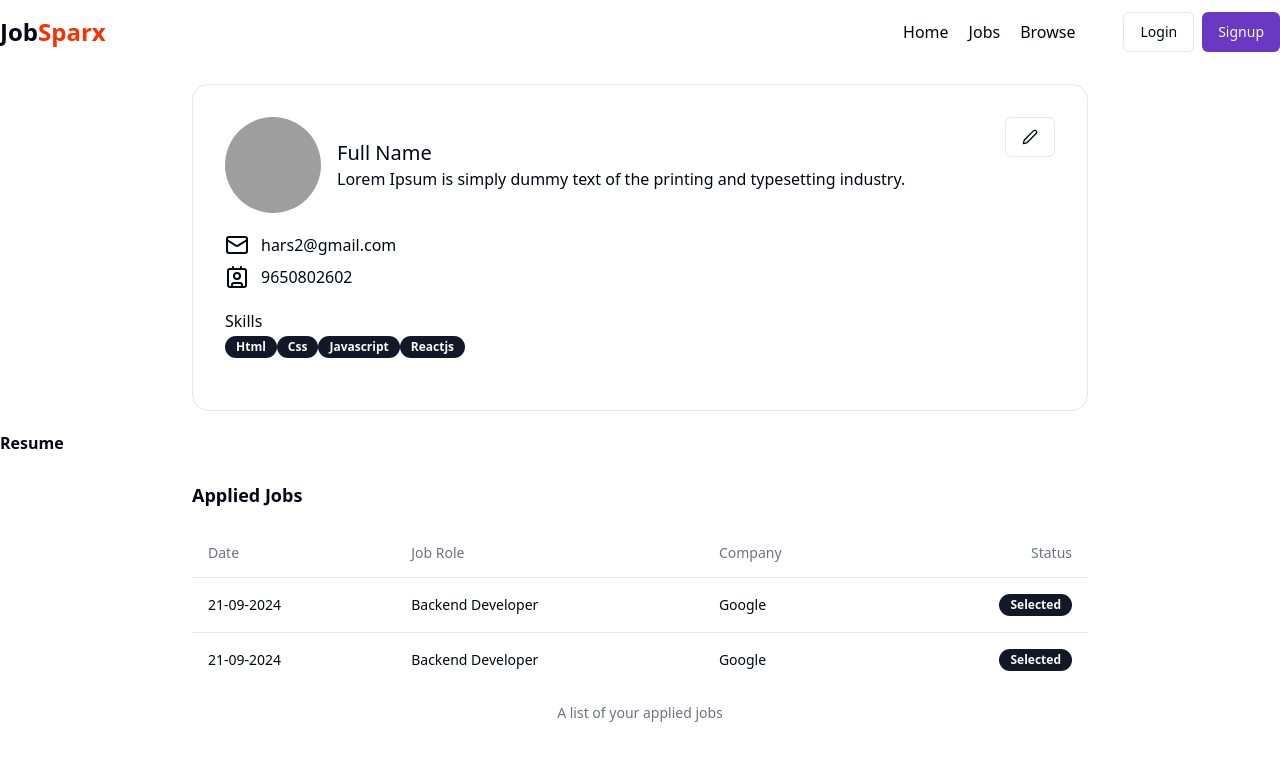
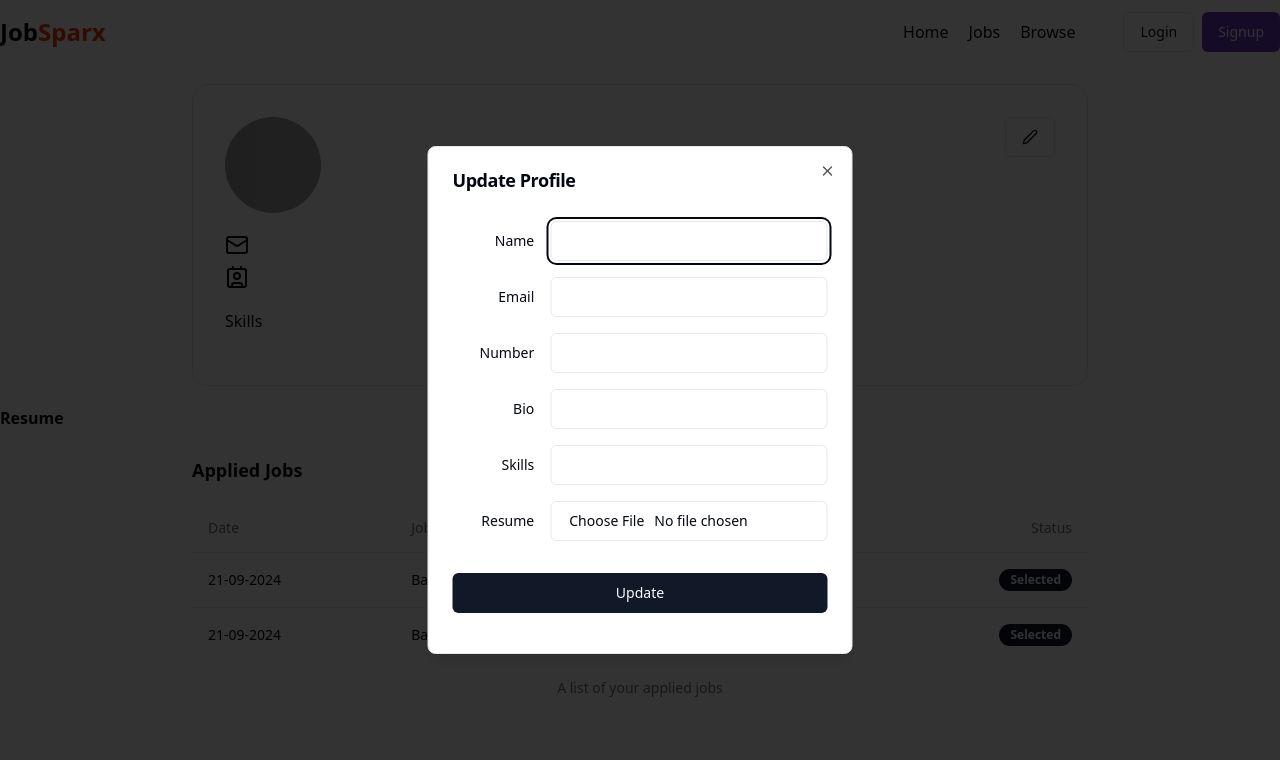
Before and after one commit to yosshh/jobSparx-frontend, a React (Vite) app: page /profile in a window 1280 px wide. Both pictures are taken after a click on the button 1030 px from the left and 137 px from the top of the page. Shown: the top 760 px of the page. Built offline with nearby package versions, Linux system fonts and the light colour scheme; grey boxes are pictures that could not be loaded.

Commit message:
add updateProfile component and fix bugs

```diff
--- a/package.json
+++ b/package.json
@@ -11,6 +11,7 @@
   },
   "dependencies": {
     "@radix-ui/react-avatar": "^1.1.1",
+    "@radix-ui/react-dialog": "^1.1.2",
     "@radix-ui/react-label": "^2.1.0",
     "@radix-ui/react-popover": "^1.1.2",
     "@radix-ui/react-radio-group": "^1.2.1",
@@ -28,6 +29,7 @@
     "react-dom": "^18.3.1",
     "react-redux": "^9.1.2",
     "react-router-dom": "^6.27.0",
+    "redux": "^4.2.1",
     "shadcn-ui": "^0.9.2",
     "sonner": "^1.7.0",
     "tailwind-merge": "^2.5.4",
--- a/src/components/Profile.jsx
+++ b/src/components/Profile.jsx
@@ -5,11 +5,17 @@
 import { Badge } from './ui/badge'
 import { Label } from './ui/label'
 import AppliedJobTable from './AppliedJobTable'
+import { useState } from 'react'
+import UpdateProfileDialog from './UpdateProfileDialog'
+import { useSelector } from 'react-redux'
 
-const skills = ["Html", "Css", "Javascript", "Reactjs"]
-const isResume = true;
+// const skills = ["Html", "Css", "Javascript", "Reactjs"]
+
 
 const Profile = () => {
+    const [open, setOpen] = useState(false);
+    const {user} = useSelector(store=>store.auth);
+    const isResume = true;
     return (
         <div>
             <Navbar />
@@ -20,26 +26,26 @@
                             <AvatarImage src="https://www.shutterstock.com/image-vector/circle-line-simple-design-logo-600nw-2174926871.jpg" alt="profile" />
                         </Avatar>
                         <div>
-                            <h1 className='font-medium text-xl'>Full Name</h1>
-                            <p>Lorem Ipsum is simply dummy text of the printing and typesetting industry.</p>
+                            <h1 className='font-medium text-xl'>{user?.fullName}</h1>
+                            <p>{user?.profile?.bio}</p>
                         </div>
                     </div>
-                    <Button className="text-right" variant="outline"><Pen /></Button>
+                    <Button onClick={()=> setOpen(true)} className="text-right" variant="outline"><Pen /></Button>
                 </div>
                 <div className='my-5'>
                     <div className='flex items-center gap-3 my-2'>
                         <Mail />
-                        <span>hars2@gmail.com</span>
+                        <span>{user?.email}</span>
                     </div>
                     <div className='flex items-center gap-3 my-2'>
                         <Contact />
-                        <span>9650802602</span>
+                        <span>{user?.phoneNumber}</span>
                     </div>
                 </div>
                 <div className='my-5'>
                     <h1>Skills</h1>
                 {
-                   skills.length !=0 ? skills.map((item, index)=> <Badge key={index}>{item}</Badge>) : <span>NA</span>
+                   user?.profile?.skills.length !=0 ? user?.profile?.skills.map((item, index)=> <Badge key={index}>{item}</Badge>) : <span>NA</span>
                 }
 
 
@@ -56,6 +62,7 @@
                 {/* Applied Job Table   */}
                 <AppliedJobTable />
             </div>
+            <UpdateProfileDialog open={open} setOpen={setOpen}/>
         </div>
     )
 }
--- /dev/null
+++ b/src/components/UpdateProfileDialog.jsx
@@ -0,0 +1,154 @@
+import { Dialog, DialogContent, DialogFooter, DialogHeader, DialogTitle } from './ui/dialog'
+import { Label } from './ui/label'
+import { Input } from './ui/input'
+import { Button } from './ui/button'
+import { Loader2 } from 'lucide-react'
+import { useState } from 'react'
+import { useDispatch, useSelector } from 'react-redux'
+import { USER_API_END_POINT } from '@/constants'
+import axios from 'axios'
+import { setUser } from '@/redux/authSlice'
+import { toast } from 'sonner'
+
+
+const UpdateProfileDialog = ({ open, setOpen }) => {
+  const [loading, setLoading] = useState(false);
+  const { user } = useSelector(store => store.auth);
+  const dispatch = useDispatch();
+
+  const [input, setInput] = useState({
+    fullName: user?.fullName || "",
+    email: user?.email || "",
+    phoneNumber: user?.phoneNumber || "",
+    bio: user?.profile?.bio || "",
+    skills: user?.profile?.skills?.join(", ") || "",  // Convert skills to string
+    file: user?.profile?.resume || ""
+  });
+
+  const changeEventHandler = (e) => {
+    setInput({ ...input, [e.target.name]: e.target.value });
+  }
+
+  const fileChangeHandler = (e) => {
+    const file = e.target.files?.[0];
+    setInput({ ...input, file })
+  }
+
+  const submitHandler = async (e) => {
+    e.preventDefault();
+    const formData = new FormData();
+    formData.append("fullName", input.fullName);
+    formData.append("email", input.email);
+    formData.append("phoneNumber", input.phoneNumber);
+    formData.append("bio", input.bio);
+    formData.append("skills", input.skills.split(", ").map(skill => skill.trim()));  // Split skills
+    if (input.file) {
+      formData.append("file", input.file);
+    }
+    try {
+      setLoading(true);  // Start loading
+      const res = await axios.post(`${USER_API_END_POINT}/profile/update`, formData, {
+        headers: {
+          'Content-Type': 'multipart/form-data'
+        },
+        withCredentials: true
+      });
+      if (res.data.success) {
+        dispatch(setUser(res.data.user));
+        toast.success(res.data.message);
+      }
+    } catch (error) {
+      console.log(error);
+      toast.error(error?.response?.data?.message || "Something went wrong");
+    } finally {
+      setLoading(false);  // Stop loading after request
+    }
+    setOpen(false);
+  }
+
+  return (
+    <div>
+      <Dialog open={open}>
+        <DialogContent className="sm:max-w-[425px]" onInteractOutside={() => setOpen(false)}>
+          <DialogHeader>
+            <DialogTitle>Update Profile</DialogTitle>
+          </DialogHeader>
+          <form onSubmit={submitHandler}>
+            <div className='grid gap-4 py-4'>
+              <div className='grid grid-cols-4 items-center gap-4'>
+                <Label htmlFor="name" className="text-right">Name</Label>
+                <Input
+                  id="name"
+                  name="name"
+                  type="text"
+                  value={input.fullName}
+                  onChange={changeEventHandler}
+                  className="col-span-3"
+                />
+              </div>
+              <div className='grid grid-cols-4 items-center gap-4'>
+                <Label htmlFor="email" className="text-right">Email</Label>
+                <Input
+                  id="email"
+                  name="email"
+                  type="email"
+                  value={input.email}
+                  onChange={changeEventHandler}
+                  className="col-span-3"
+                />
+              </div>
+              <div className='grid grid-cols-4 items-center gap-4'>
+                <Label htmlFor="number" className="text-right">Number</Label>
+                <Input
+                  id="number"
+                  name="number"
+                  value={input.phoneNumber}
+                  onChange={changeEventHandler}
+                  className="col-span-3"
+                />
+              </div>
+              <div className='grid grid-cols-4 items-center gap-4'>
+                <Label htmlFor="bio" className="text-right">Bio</Label>
+                <Input
+                  id="bio"
+                  name="bio"
+                  value={input.bio}
+                  onChange={changeEventHandler}
+                  className="col-span-3"
+                />
+              </div>
+              <div className='grid grid-cols-4 items-center gap-4'>
+                <Label htmlFor="skills" className="text-right">Skills</Label>
+                <Input
+                  id="skills"
+                  name="skills"
+                  value={input.skills}
+                  onChange={changeEventHandler}
+                  className="col-span-3"
+                />
+              </div>
+              <div className='grid grid-cols-4 items-center gap-4'>
+                <Label htmlFor="file" className="text-right">Resume</Label>
+                <Input
+                  id="file"
+                  name="file"
+                  type="file"
+                  accept="application/pdf"
+                  onChange={fileChangeHandler}
+                  className="col-span-3"
+                />
+              </div>
+            </div>
+            <DialogFooter>
+              {
+                loading ? <Button className="w-full my-4"> <Loader2 className='mr-2 h-4 w-4 animate-spin' /> Please wait </Button> : <Button type="submit" className="w-full my-4">Update</Button>
+              }
+            </DialogFooter>
+          </form>
+        </DialogContent>
+      </Dialog>
+    </div>
+  )
+}
+
+export default UpdateProfileDialog;
--- a/src/components/auth/Login.jsx
+++ b/src/components/auth/Login.jsx
@@ -39,6 +39,7 @@
       });
       console.log(res);
       if (res.data.success) {
+        console.log("User Data:", res.data.user);
         dispatch(setUser(res.data.user));
         navigate("/");
         toast.success(res.data.message);
--- a/src/components/shared/Navbar.jsx
+++ b/src/components/shared/Navbar.jsx
@@ -56,7 +56,7 @@
                   <div className="flex flex-col my-2 text-gray-600">
                     <div className="flex w-fit items-center gap-2 cursor-pointer">
                       <User2 />
-                      <Button variant="link"><Link to="/profile">View Profile</Link>View Profile</Button>
+                      <Button variant="link"><Link to="/profile">View Profile</Link></Button>
                     </div>
                     <div className="flex w-fit items-center gap-2 cursor-pointer">
                       <LogOut />
--- /dev/null
+++ b/src/components/ui/dialog.jsx
@@ -0,0 +1,94 @@
+import * as React from "react"
+import * as DialogPrimitive from "@radix-ui/react-dialog"
+import { X } from "lucide-react"
+
+import { cn } from "@/lib/utils"
+
+const Dialog = DialogPrimitive.Root
+
+const DialogTrigger = DialogPrimitive.Trigger
+
+const DialogPortal = DialogPrimitive.Portal
+
+const DialogClose = DialogPrimitive.Close
+
+const DialogOverlay = React.forwardRef(({ className, ...props }, ref) => (
+  <DialogPrimitive.Overlay
+    ref={ref}
+    className={cn(
+      "fixed inset-0 z-50 bg-black/80  data-[state=open]:animate-in data-[state=closed]:animate-out data-[state=closed]:fade-out-0 data-[state=open]:fade-in-0",
+      className
+    )}
+    {...props} />
+))
+DialogOverlay.displayName = DialogPrimitive.Overlay.displayName
+
+const DialogContent = React.forwardRef(({ className, children, ...props }, ref) => (
+  <DialogPortal>
+    <DialogOverlay />
+    <DialogPrimitive.Content
+      ref={ref}
+      className={cn(
+        "fixed left-[50%] top-[50%] z-50 grid w-full max-w-lg translate-x-[-50%] translate-y-[-50%] gap-4 border bg-background p-6 shadow-lg duration-200 data-[state=open]:animate-in data-[state=closed]:animate-out data-[state=closed]:fade-out-0 data-[state=open]:fade-in-0 data-[state=closed]:zoom-out-95 data-[state=open]:zoom-in-95 data-[state=closed]:slide-out-to-left-1/2 data-[state=closed]:slide-out-to-top-[48%] data-[state=open]:slide-in-from-left-1/2 data-[state=open]:slide-in-from-top-[48%] sm:rounded-lg",
+        className
+      )}
+      {...props}>
+      {children}
+      <DialogPrimitive.Close
+        className="absolute right-4 top-4 rounded-sm opacity-70 ring-offset-background transition-opacity hover:opacity-100 focus:outline-none focus:ring-2 focus:ring-ring focus:ring-offset-2 disabled:pointer-events-none data-[state=open]:bg-accent data-[state=open]:text-muted-foreground">
+        <X className="h-4 w-4" />
+        <span className="sr-only">Close</span>
+      </DialogPrimitive.Close>
+    </DialogPrimitive.Content>
+  </DialogPortal>
+))
+DialogContent.displayName = DialogPrimitive.Content.displayName
+
+const DialogHeader = ({
+  className,
+  ...props
+}) => (
+  <div
+    className={cn("flex flex-col space-y-1.5 text-center sm:text-left", className)}
+    {...props} />
+)
+DialogHeader.displayName = "DialogHeader"
+
+const DialogFooter = ({
+  className,
+  ...props
+}) => (
+  <div
+    className={cn("flex flex-col-reverse sm:flex-row sm:justify-end sm:space-x-2", className)}
+    {...props} />
+)
+DialogFooter.displayName = "DialogFooter"
+
+const DialogTitle = React.forwardRef(({ className, ...props }, ref) => (
+  <DialogPrimitive.Title
+    ref={ref}
+    className={cn("text-lg font-semibold leading-none tracking-tight", className)}
+    {...props} />
+))
+DialogTitle.displayName = DialogPrimitive.Title.displayName
+
+const DialogDescription = React.forwardRef(({ className, ...props }, ref) => (
+  <DialogPrimitive.Description
+    ref={ref}
+    className={cn("text-sm text-muted-foreground", className)}
+    {...props} />
+))
+DialogDescription.displayName = DialogPrimitive.Description.displayName
+
+export {
+  Dialog,
+  DialogPortal,
+  DialogOverlay,
+  DialogClose,
+  DialogTrigger,
+  DialogContent,
+  DialogHeader,
+  DialogFooter,
+  DialogTitle,
+  DialogDescription,
+}
--- a/src/redux/authSlice.js
+++ b/src/redux/authSlice.js
@@ -8,8 +8,11 @@
     },
     reducers:{
         // actions
+
+
         setLoading:(state, action) => {
             state.loading = action.payload;
+            console.log("inside reducers");
         },
         setUser:(state, action) => {
             state.user = action.payload;
```
Also changed, not shown: 1 other file (tests, documents, lock files or other folders).
